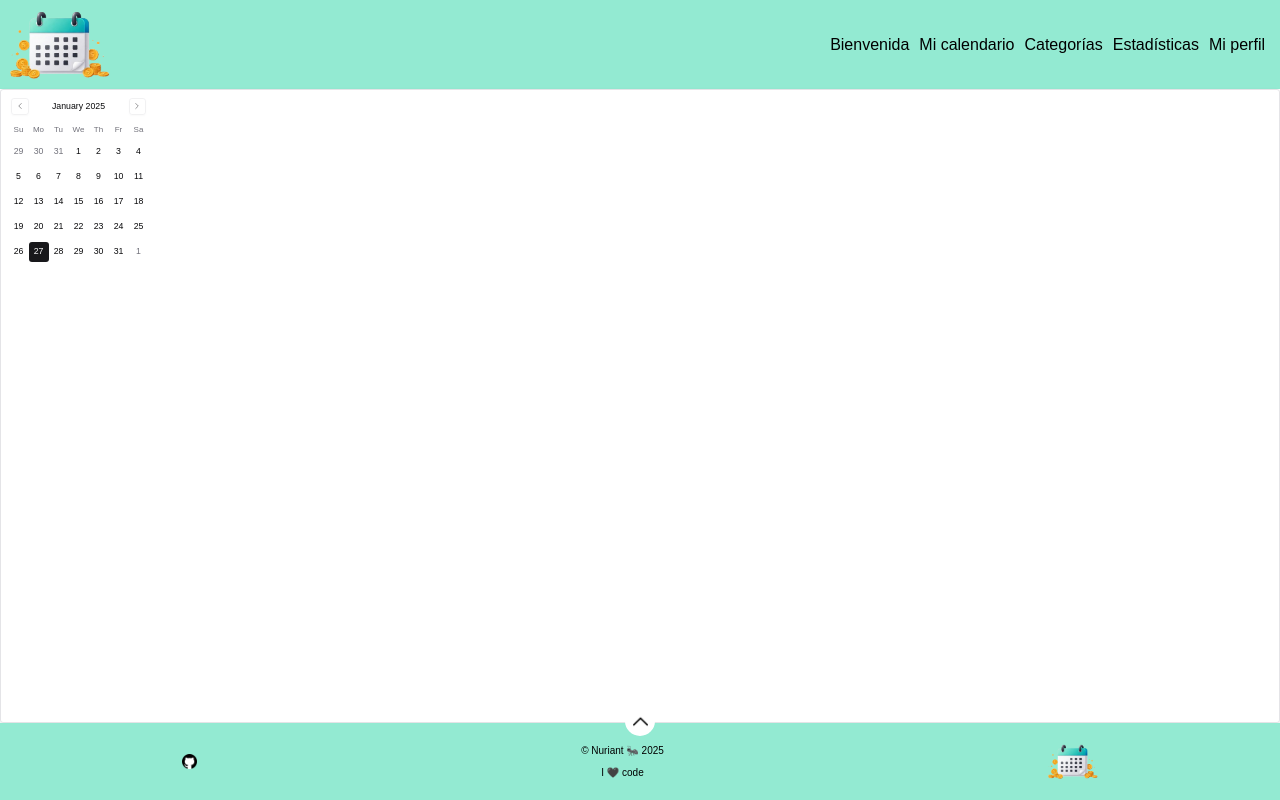
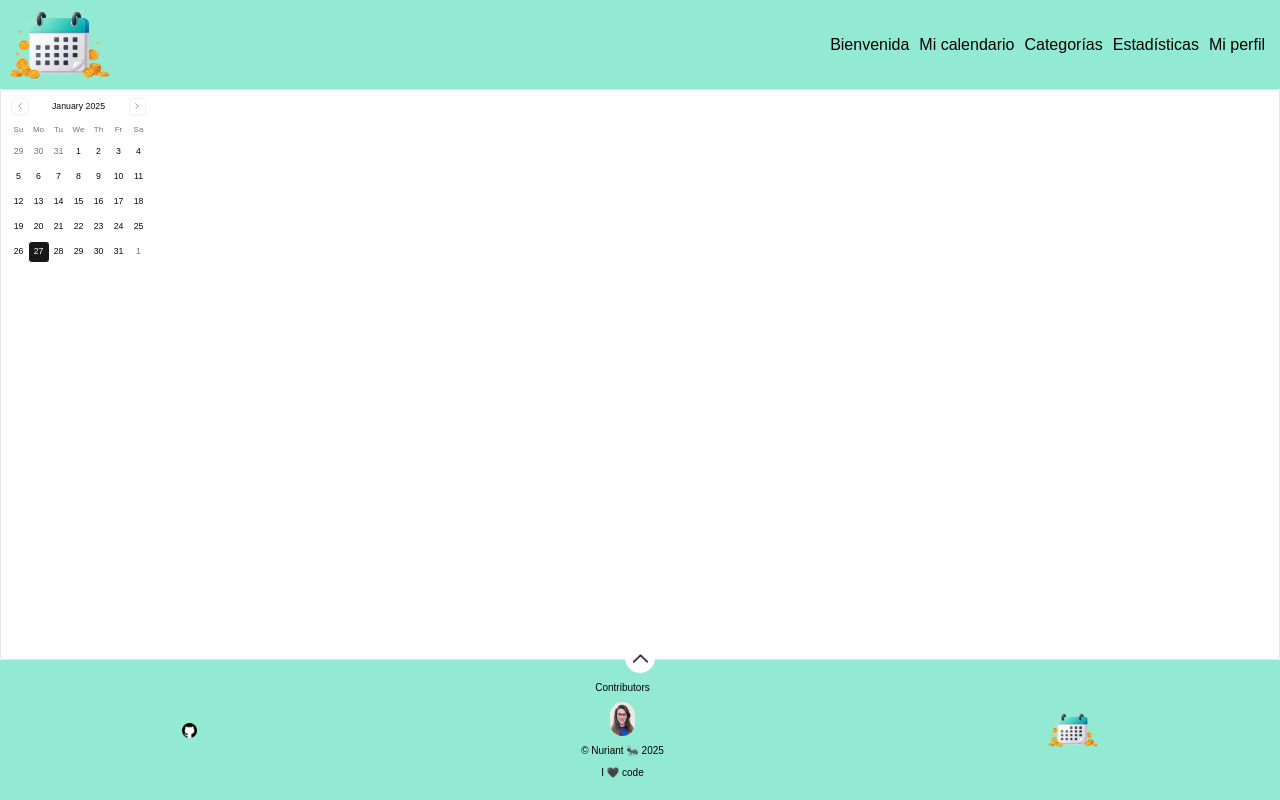
Before and after one commit to CallePuzzle/cash-calendar, a Next.js app: page / in a window 1280 px wide. Built offline with nearby package versions, Linux system fonts and the light colour scheme.

Commit message:
add Nuria photo

```diff
--- a/src/app/components/Footer.tsx
+++ b/src/app/components/Footer.tsx
@@ -5,6 +5,7 @@ import Image from "next/image";
 import arrow_up from "@/app/images/arrow_up.png";
 import logo from "@/app/images/logo_cash_calendar2.png";
 import git_hub from "@/app/images/github_icon.webp";
+import nuria from "@/app/images/Nuria_photo.png";
 
 function Footer() {
   return (
@@ -23,7 +24,13 @@ function Footer() {
           <Image src={git_hub} alt="GitHub logo" className="w-6" />
         </Link>
 
-        <div className="footer__content__copy">
+        <div className="footer__content__contributors">
+          <p>Contributors</p>
+          <Image
+            src={nuria}
+            alt="image of Nuria"
+            className="w-10 rounded-full"
+          />
           <p>&copy; Nuriant 🐜 2025</p>
           <p>I 🖤 code</p>
         </div>
--- a/src/app/styles/components/Footer.scss
+++ b/src/app/styles/components/Footer.scss
@@ -40,7 +40,7 @@
     flex-direction: row;
     justify-content: space-around;
     align-items: center;
-    &__copy {
+    &__contributors {
       display: flex;
       flex-direction: column;
       align-items: center;
```
Also changed, not shown: src/app/images/Nuria_photo.png (added).
